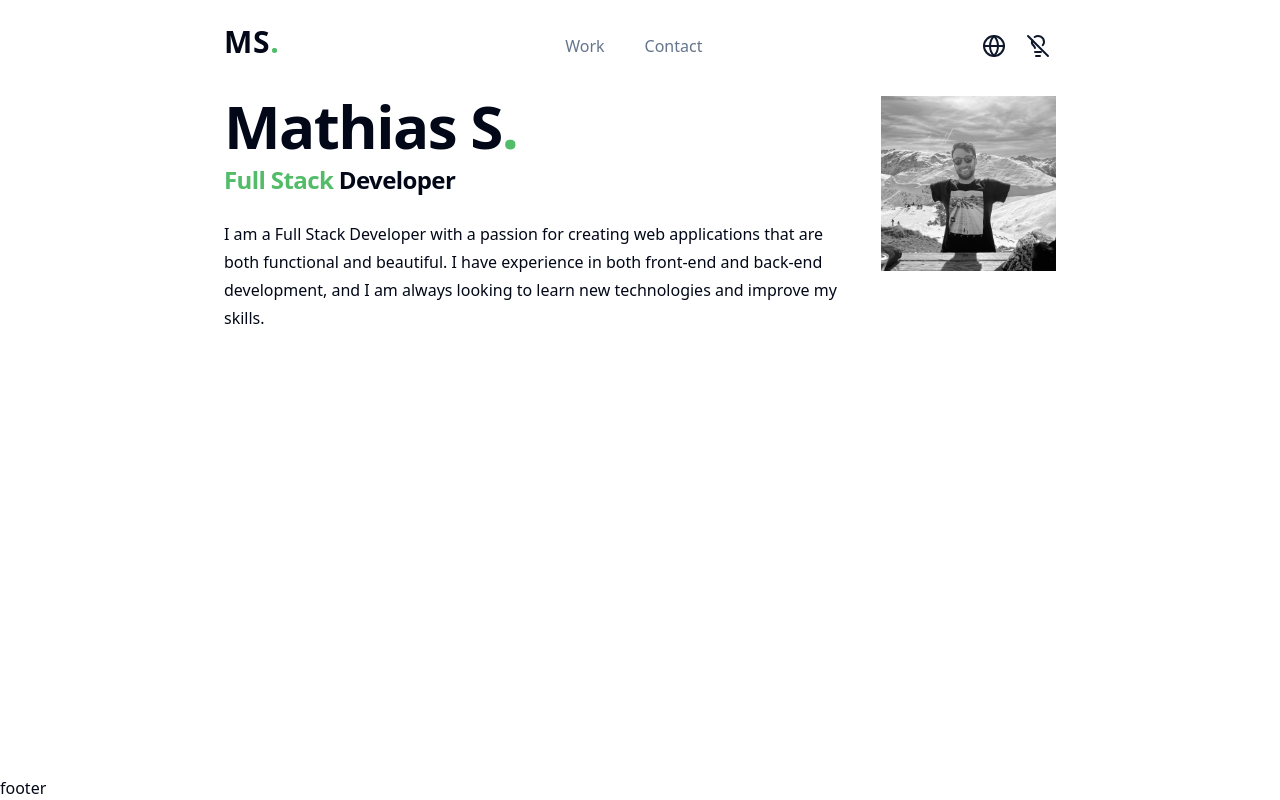
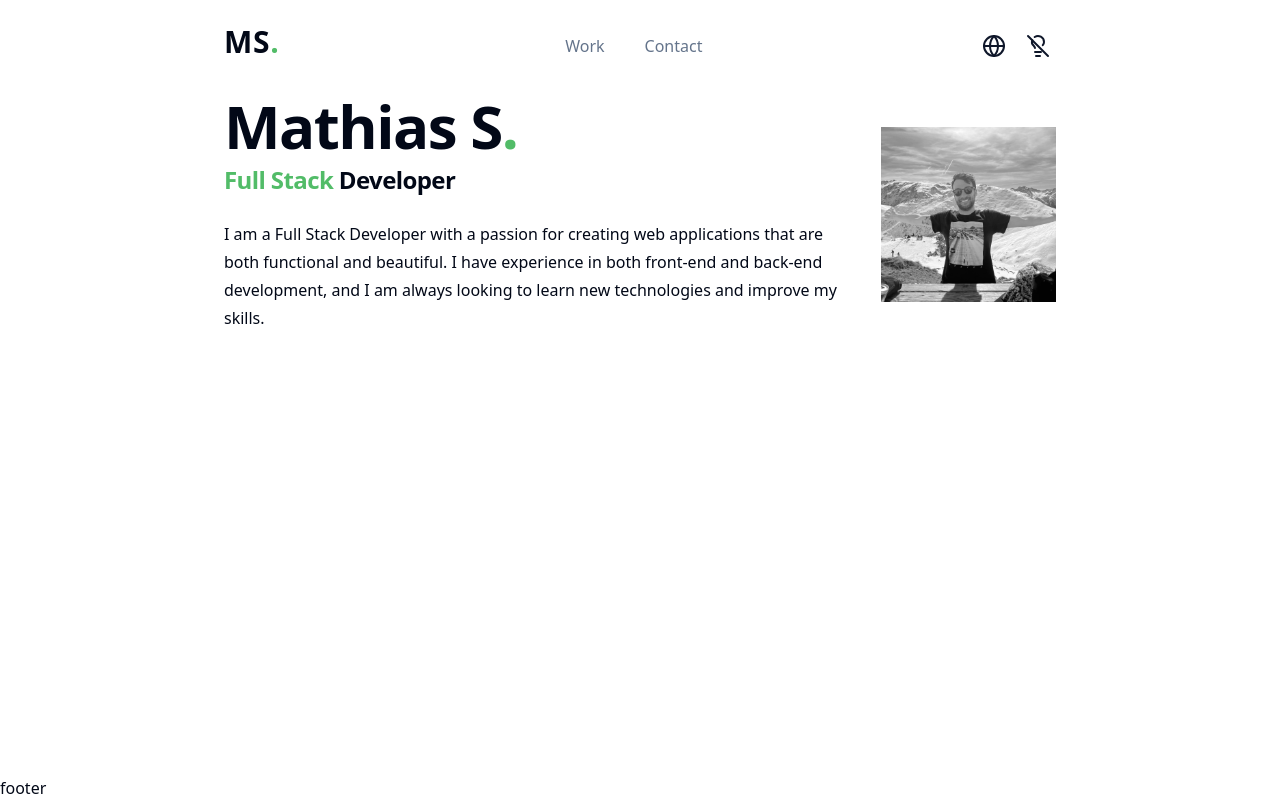
Before and after one commit to MScheltjens/portfolio, a Next.js app: page /contact in a window 1280 px wide. Built offline with nearby package versions, Linux system fonts and the light colour scheme.

Commit message:
centered pic

```diff
--- a/components/Intro.tsx
+++ b/components/Intro.tsx
@@ -13,7 +13,7 @@ export const Intro = async ({
   description
 }: Props) => {
   return (
-    <div className="mx-auto mt-24 flex flex-col-reverse gap-x-10 gap-y-4 md:flex-row">
+    <div className="mx-auto mt-24 flex flex-col-reverse items-center gap-x-10 gap-y-4 md:flex-row">
       <div className="flex flex-1 flex-col">
         <h1 className="scroll-m-20 text-4xl font-extrabold tracking-tight lg:text-6xl">
           Mathias S<span className="text-accent">.</span>
```
